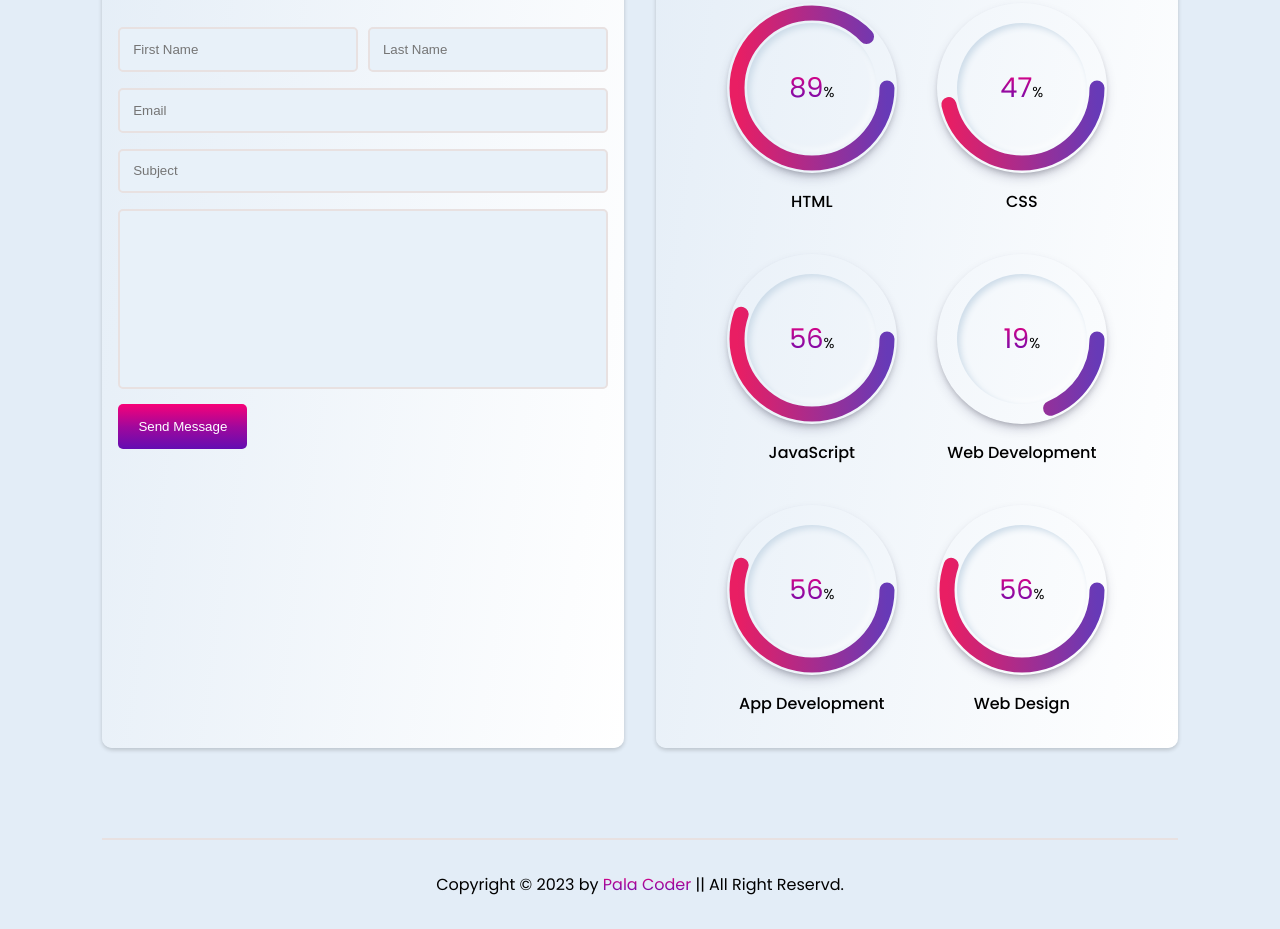
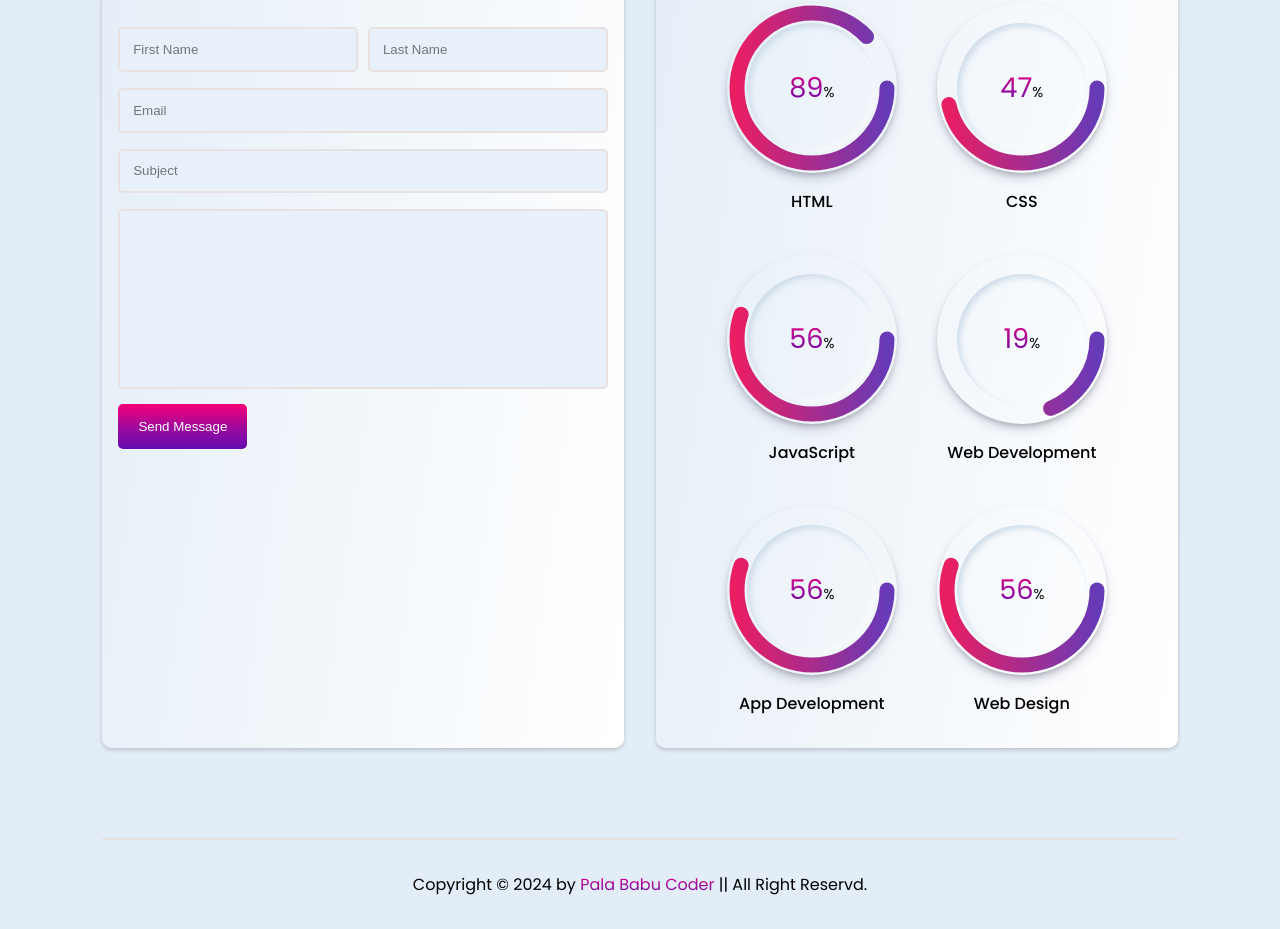
Before and after one commit to Rakeshpala/portfolio, a plain HTML site: page index.html in a window 1280 px wide. Shown: the part 4322-5251 px from the top of the page. Drawn offline with nearby package versions, Linux system fonts and the light colour scheme.

Commit message:
Update index.html

```diff
--- a/index.html
+++ b/index.html
@@ -597,7 +597,7 @@
     </section>
 
     <footer>
-        <p>Copyright © 2023 by <span>Pala Coder</span> || All Right Reservd.</p>
+        <p>Copyright © 2024 by <span>Pala Babu Coder</span> || All Right Reservd.</p>
     </footer>
 
     <div id="progress">
```
